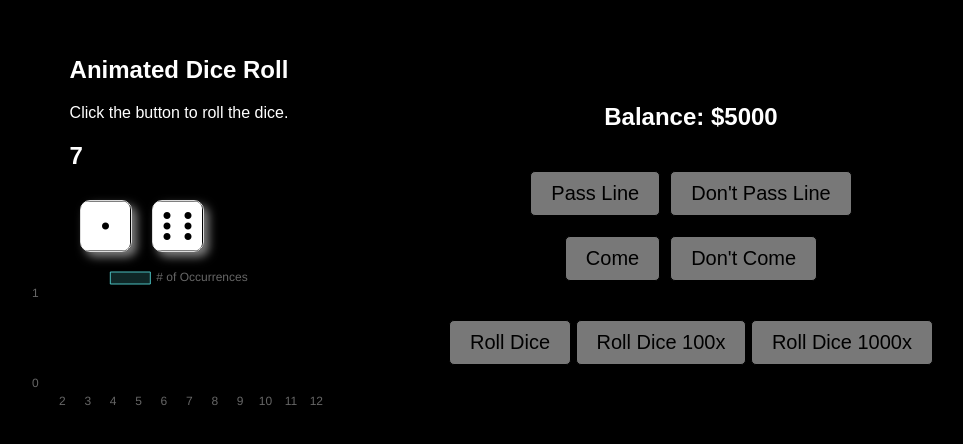
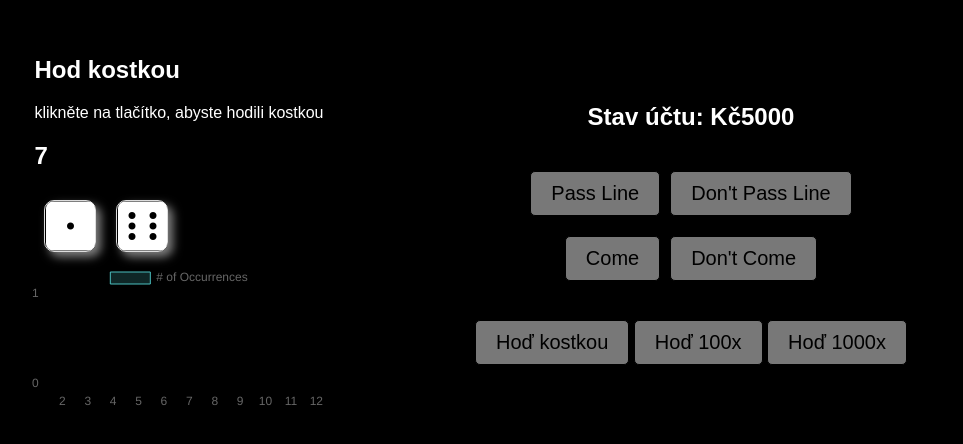
Before and after one commit to H0nzab/hazard_simulation_web, a website: page gambling_html/dices.html in a window 1280 px wide. Shown: the part 176-620 px from the top of the page, without its empty margins (205-1168 px from the left). Drawn offline with nearby package versions, Linux system fonts and the light colour scheme; files that its build step writes are made by us from their sources.

Commit message:
translation
translate text from english

```diff
--- a/gambling_html/dices.html
+++ b/gambling_html/dices.html
@@ -3,7 +3,7 @@
   <head>
     <meta charset="UTF-8" />
     <meta name="viewport" content="width=device-width, initial-scale=1.0" />
-    <title>hazard game</title>
+    <title>Kostky</title>
     <link
       rel="stylesheet"
       href="https://cdnjs.cloudflare.com/ajax/libs/font-awesome/6.5.1/css/all.min.css"
@@ -19,8 +19,8 @@
       <!-- Left Side: Dice and Chart -->
       <div class="left-side">
         <section class="dices">
-          <h1>Animated Dice Roll</h1>
-          <p>Click the button to roll the dice.</p>
+          <h1>Hod kostkou</h1>
+          <p>klikněte na tlačítko, abyste hodili kostkou</p>
           <h1 id="sum">7</h1>
           <div class="dice" id="dice">
             <div class="die" id="die1">
@@ -39,7 +39,7 @@
       <!-- Middle: Game Info -->
       <div class="middle">
         <header>
-          <h2>Balance: $<span id="balance">5000</span></h2>
+          <h2>Stav účtu: Kč<span id="balance">5000</span></h2>
         </header>
         <section class="betting">
           <section class="passLine">
@@ -55,9 +55,9 @@
           <h3 id="gameStatus"></h3>
         </section>
         <aside class="rollButtons">
-          <button class="btn" onclick="rollDice()">Roll Dice</button>
-          <button class="btn" onclick="rollDiceHundred()">Roll Dice 100x</button>
-          <button class="btn" onclick="rollDiceThousand()">Roll Dice 1000x</button>
+          <button class="btn" onclick="rollDice()">Hoď kostkou</button>
+          <button class="btn" onclick="rollDiceHundred()">Hoď 100x</button>
+          <button class="btn" onclick="rollDiceThousand()">Hoď 1000x</button>
         </aside>
 
       </div>
```
